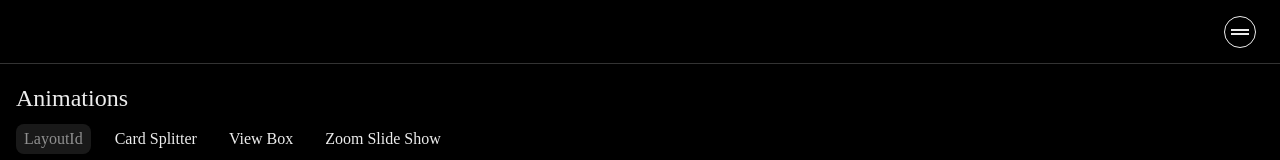
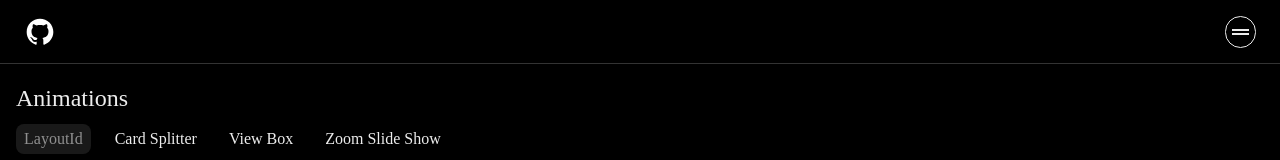
Before and after one commit to jaeseung-lee/jaeseung-lee.github.io, a React (Vite) app: page / in a window 1280 px wide. Shown: the top 160 px of the page. Built offline with nearby package versions, Linux system fonts and the light colour scheme; a web font is replaced by a local one.

Commit message:
Add Github link

```diff
--- /dev/null
+++ b/src/component/asset/svg/GitHubSvg.tsx
@@ -0,0 +1,19 @@
+import React from "react";
+
+const GitHubSvg: React.FunctionComponent<React.HTMLAttributes<SVGElement>> = (
+  props
+) => {
+  return (
+    <svg
+      {...props}
+      xmlns="http://www.w3.org/2000/svg"
+      width="24"
+      height="24"
+      viewBox="0 0 24 24"
+    >
+      <path d="M12 2C10.6868 2 9.38642 2.25866 8.17317 2.7612C6.95991 3.26375 5.85752 4.00035 4.92893 4.92893C3.05357 6.8043 2 9.34784 2 12C2 16.42 4.87 20.17 8.84 21.5C9.34 21.58 9.5 21.27 9.5 21V19.31C6.73 19.91 6.14 17.97 6.14 17.97C5.68 16.81 5.03 16.5 5.03 16.5C4.12 15.88 5.1 15.9 5.1 15.9C6.1 15.97 6.63 16.93 6.63 16.93C7.5 18.45 8.97 18 9.54 17.76C9.63 17.11 9.89 16.67 10.17 16.42C7.95 16.17 5.62 15.31 5.62 11.5C5.62 10.39 6 9.5 6.65 8.79C6.55 8.54 6.2 7.5 6.75 6.15C6.75 6.15 7.59 5.88 9.5 7.17C10.29 6.95 11.15 6.84 12 6.84C12.85 6.84 13.71 6.95 14.5 7.17C16.41 5.88 17.25 6.15 17.25 6.15C17.8 7.5 17.45 8.54 17.35 8.79C18 9.5 18.38 10.39 18.38 11.5C18.38 15.32 16.04 16.16 13.81 16.41C14.17 16.72 14.5 17.33 14.5 18.26V21C14.5 21.27 14.66 21.59 15.17 21.5C19.14 20.16 22 16.42 22 12C22 10.6868 21.7413 9.38642 21.2388 8.17317C20.7362 6.95991 19.9997 5.85752 19.0711 4.92893C18.1425 4.00035 17.0401 3.26375 15.8268 2.7612C14.6136 2.25866 13.3132 2 12 2Z" />
+    </svg>
+  );
+};
+
+export default GitHubSvg;
--- a/src/component/header/Header.tsx
+++ b/src/component/header/Header.tsx
@@ -1,9 +1,20 @@
 import React from "react";
 import Navigation from "./navigation/Navigation";
+import GitHubSvg from "../asset/svg/GitHubSvg";
 
 const Header: React.FunctionComponent = () => {
   return (
     <header className="h-[4em] px-[1.5em] flex items-center justify-end border-b border-boundary bg-black">
+      <div className="w-full flex items-center justify-start">
+        <GitHubSvg
+          className="w-[2em] h-[2em] fill-white cursor-pointer hover:opacity-50"
+          onClick={() => {
+            window.open(
+              "https://github.com/jaeseung-lee/jaeseung-lee.github.io"
+            );
+          }}
+        />
+      </div>
       <Navigation />
     </header>
   );
--- a/src/component/index/Index.tsx
+++ b/src/component/index/Index.tsx
@@ -39,7 +39,7 @@ const Index: React.FunctionComponent = () => {
         </h1>
       </div>
 
-      <div className="mx-auto flex flex-row items-center w-[calc(100vw-2em)] justify-start overflow-x-auto mt-[0.5em] gap-[1em]">
+      <div className="mx-auto inline-flex flex-wrap items-center w-[calc(100vw-2em)] justify-start overflow-x-auto mt-[0.5em] gap-[1em]">
         {[
           AnimationPanelType.LAYOUT_ID,
           AnimationPanelType.CARD_SPLITTER,
--- a/src/component/layout/MainLayout.tsx
+++ b/src/component/layout/MainLayout.tsx
@@ -7,7 +7,7 @@ const MainLayout: React.FunctionComponent<React.HTMLAttributes<HTMLElement>> = (
   return (
     <div
       {...props}
-      className={"bg-black text-default " + props.className}
+      className={"bg-black text-default pb-[10vh] " + props.className}
       style={{
         minHeight: "100dvh",
         fontFamily: "Pretendard",
```
